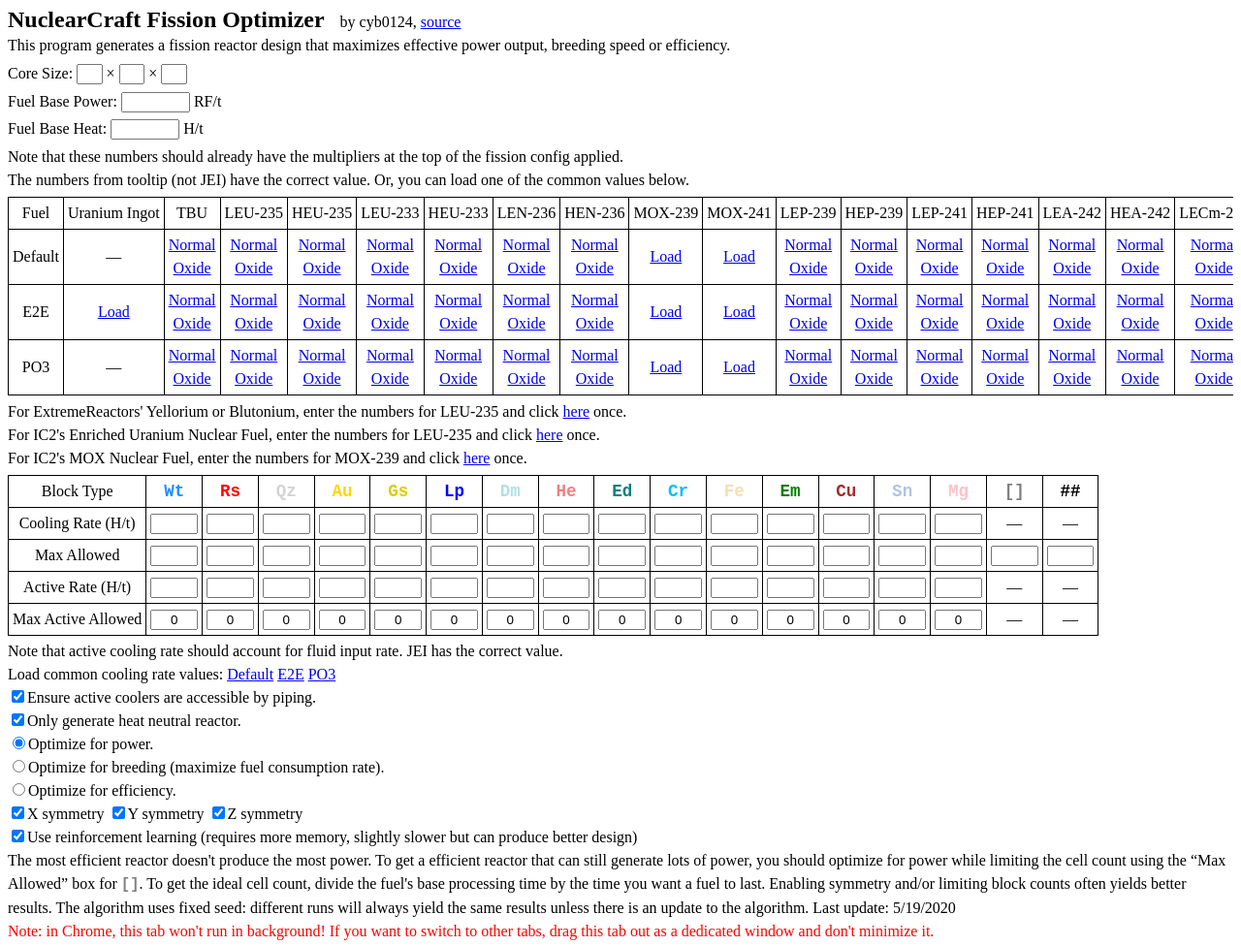
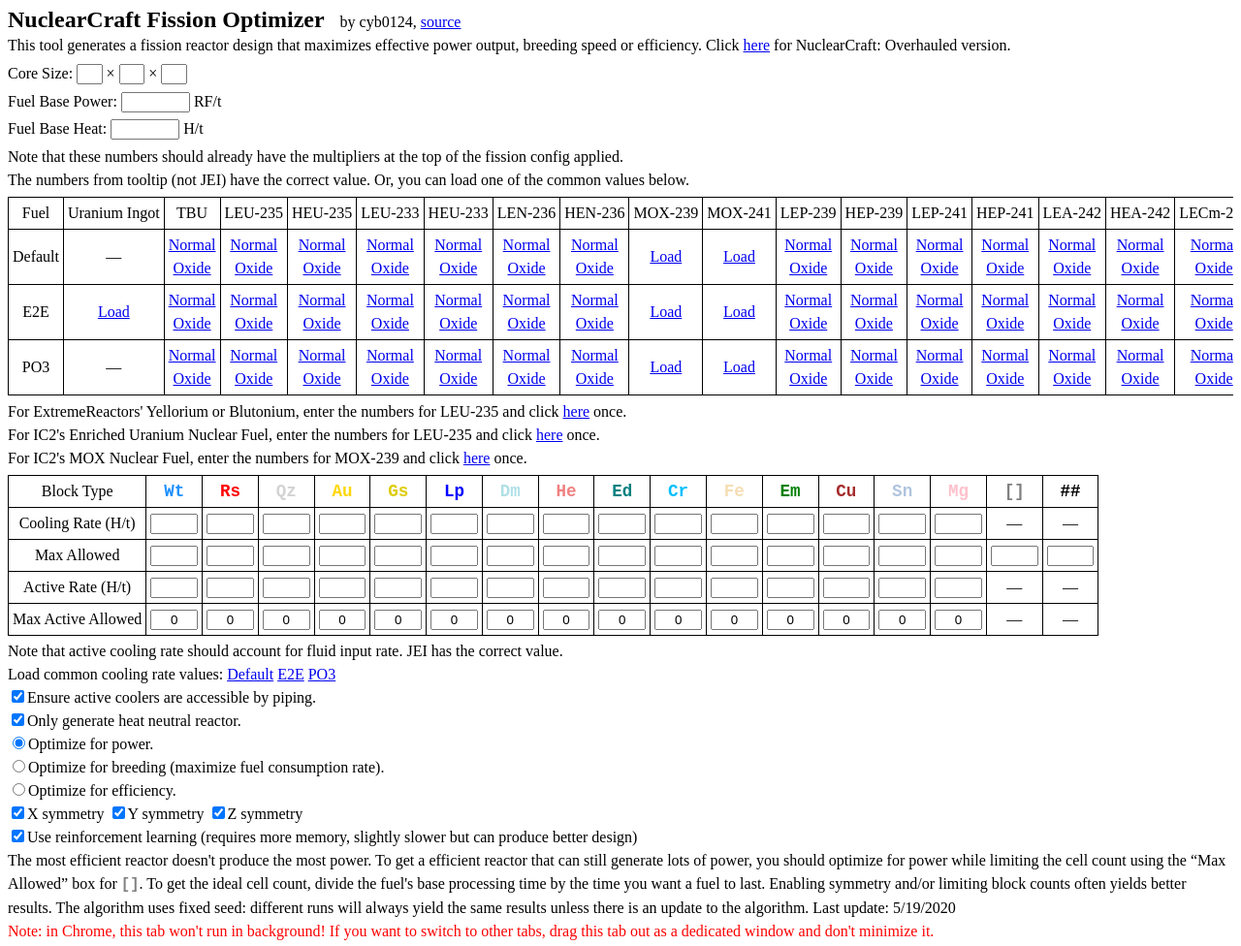
Before and after one commit to cyb0124/FissionOpt, a plain HTML site: page web/index.html in a window 1280 px wide. Shown: the top 976 px of the page at 97% size. Drawn offline with nearby package versions, Linux system fonts and the light colour scheme; a script that the page names is missing.

Commit message:
Link between overhaul and underhaul

```diff
--- a/web/index.html
+++ b/web/index.html
@@ -15,7 +15,7 @@
         <h2>NuclearCraft Fission Optimizer</h2>
         by cyb0124, <a href="https://github.com/cyb0124/FissionOpt">source</a>
       </div>
-      <div>This program generates a fission reactor design that maximizes effective power output, breeding speed or efficiency.</div>
+      <div>This tool generates a fission reactor design that maximizes effective power output, breeding speed or efficiency. Click <a href="/overhaul.html">here</a> for NuclearCraft: Overhauled version.</div>
     </header>
     <section id="settings">
       <div>
```
Also changed, not shown: web/overhaul.html (+1 -1 lines).
